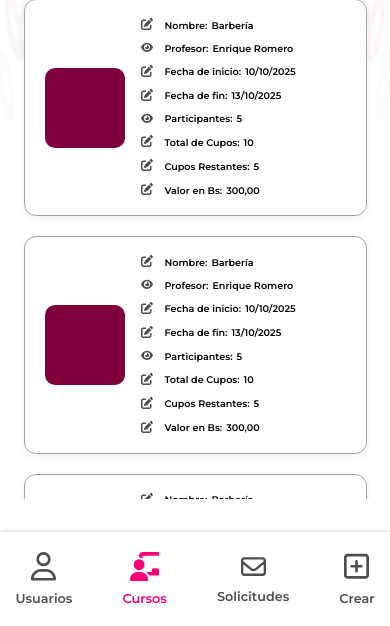
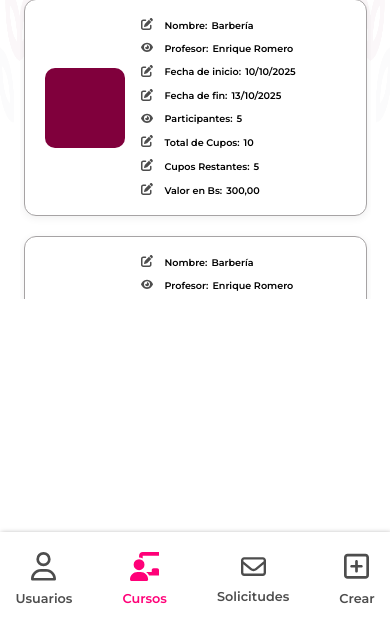
Before and after one commit to Emcahell/imaf-project, a PHP site: page /pages/admin/cursos.html in a window 390 px wide. Shown: the part 218-844 px from the top of the page. Run offline with PHP 8.4, Linux system fonts and the light colour scheme.

Commit message:
me rindo3

```diff
--- a/styles/cursos.css
+++ b/styles/cursos.css
@@ -189,7 +189,7 @@ nav {
   .cards-area {
     grid-template-columns: 1fr;
     height: max-content;
-    max-height: 500px; /* Ajusta este valor según lo que prefieras en mobile */
+    max-height: 300px; /* Ajusta este valor según lo que prefieras en mobile */
     overflow-y: auto;
     padding: 0 4px;
   }
```
